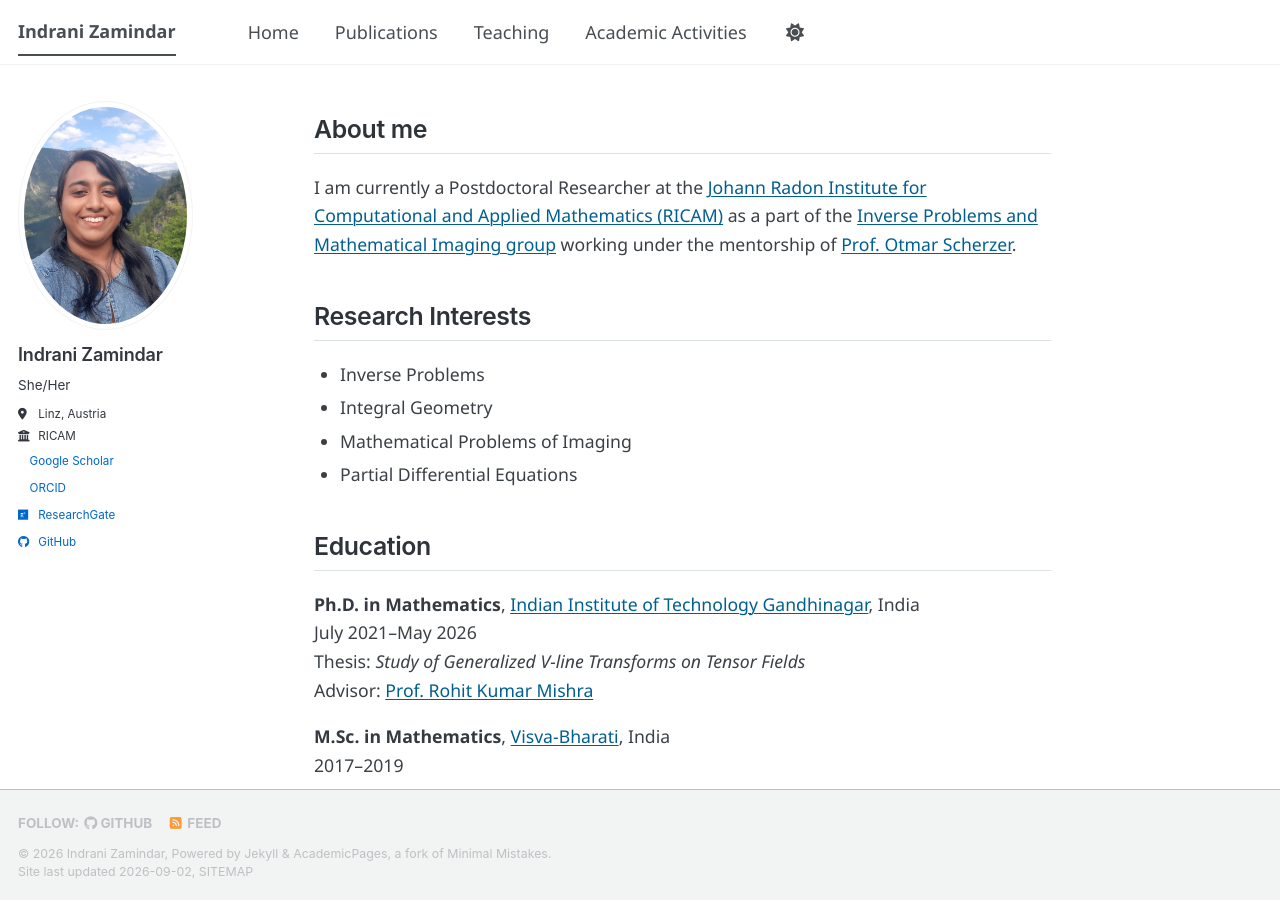
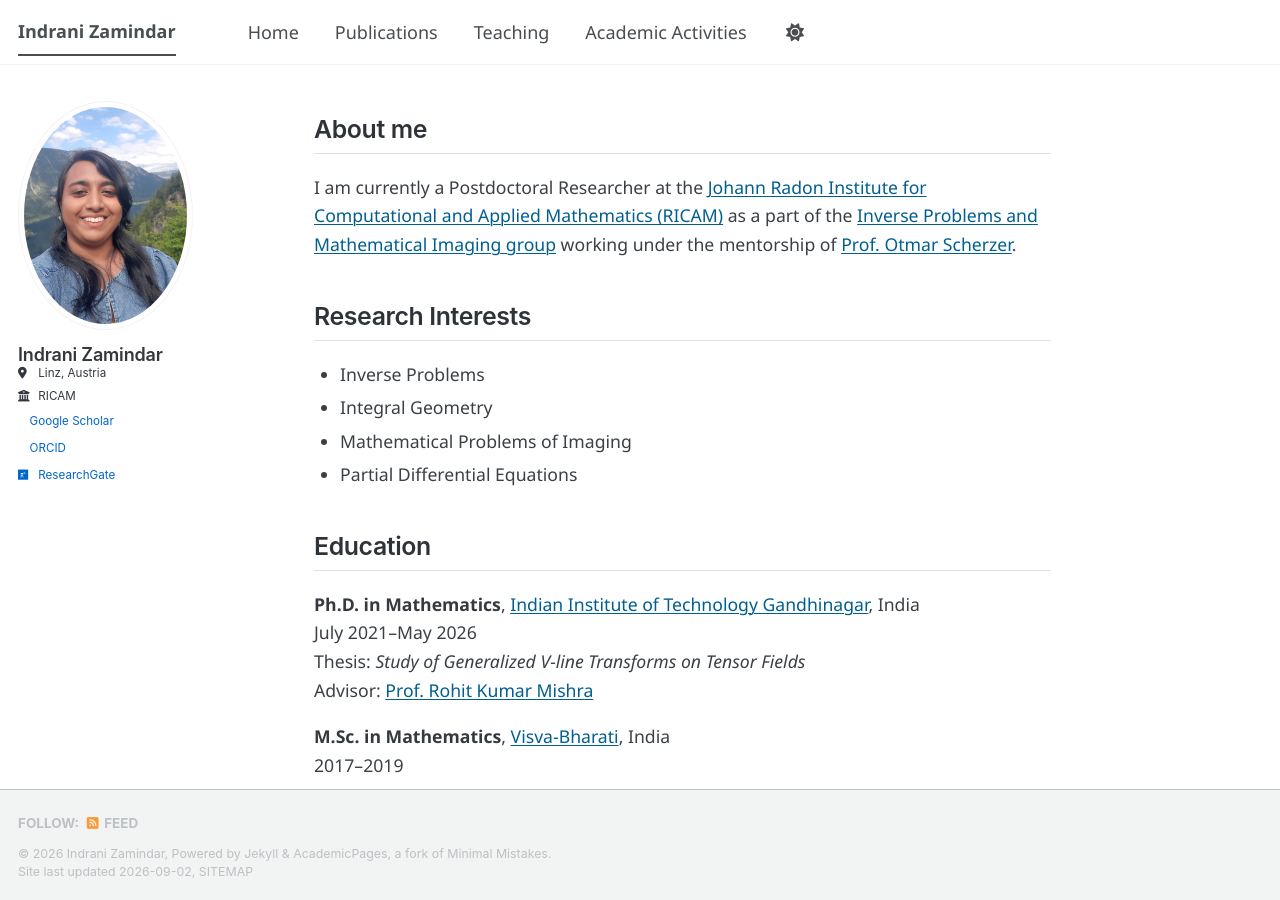
Before and after one commit to izamindar/izamindar.github.io, a Jekyll site: the page built from _pages/about.md, in a window 1280 px wide and 900 px high. Built offline with Jekyll 4.4.1, drawn with Linux system fonts in a browser that asks for light colours; a style sheet for code colours, icons or effects is not loaded.

Commit message:
Update author pronouns and GitHub username
Removed pronouns and GitHub username from configuration.

```diff
--- a/_config.yml
+++ b/_config.yml
@@ -25,7 +25,7 @@ author:
   # Biographic information
   avatar           : "hall.jpeg"
   name             : "Indrani Zamindar"
-  pronouns         : "She/Her"
+  pronouns         :
   bio              :
   location         : "Linz, Austria"
   employer         : "RICAM"
@@ -51,7 +51,7 @@ author:
   bitbucket        : # Username - Update with your username on the site
   codepen          : # Username
   dribbble         : # Username
-  github           : "izamindar"
+  github           :
   kaggle           : # Username
   stackoverflow    : # User number or user number and name (i.e., use "1" or "1/jeff-atwood")
 
```
